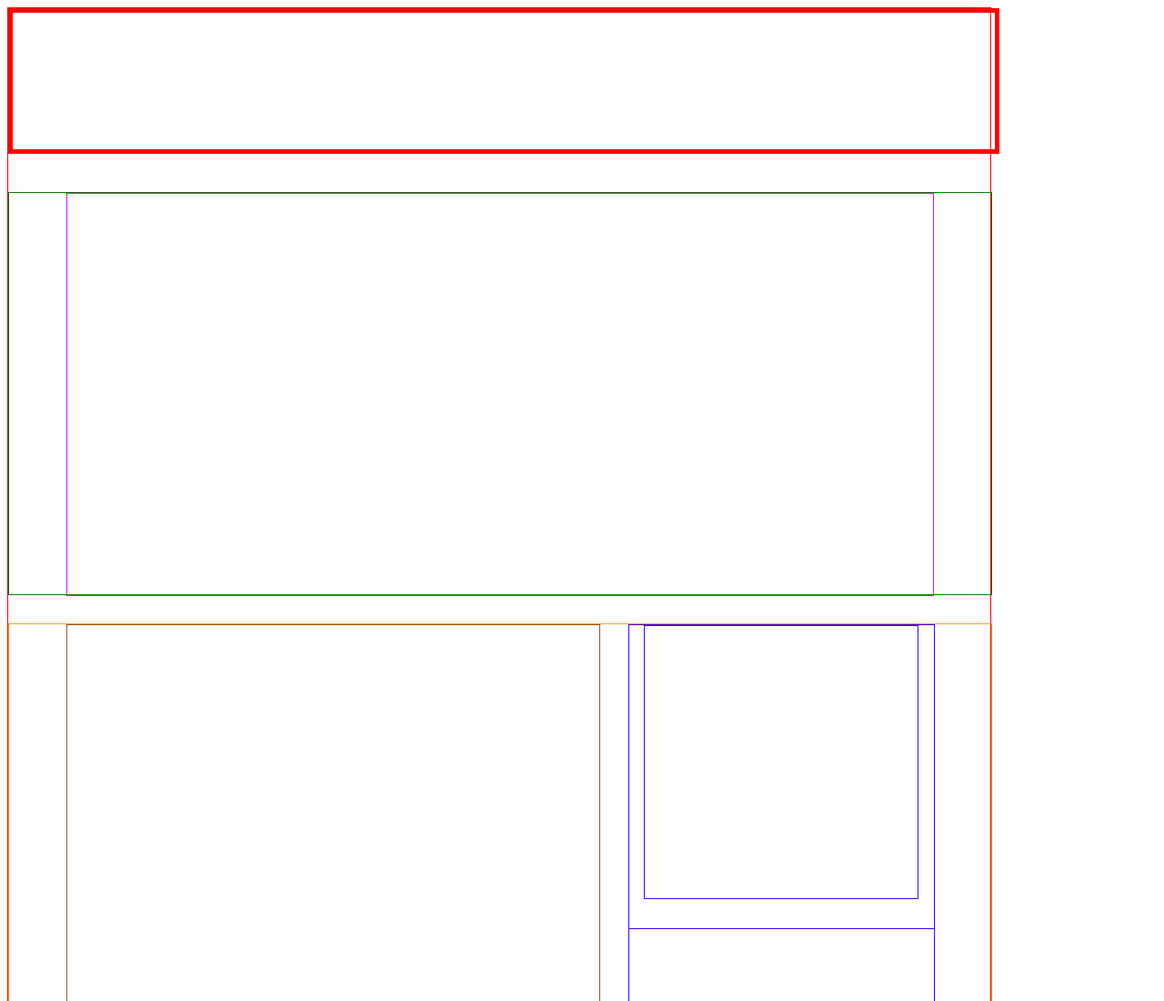
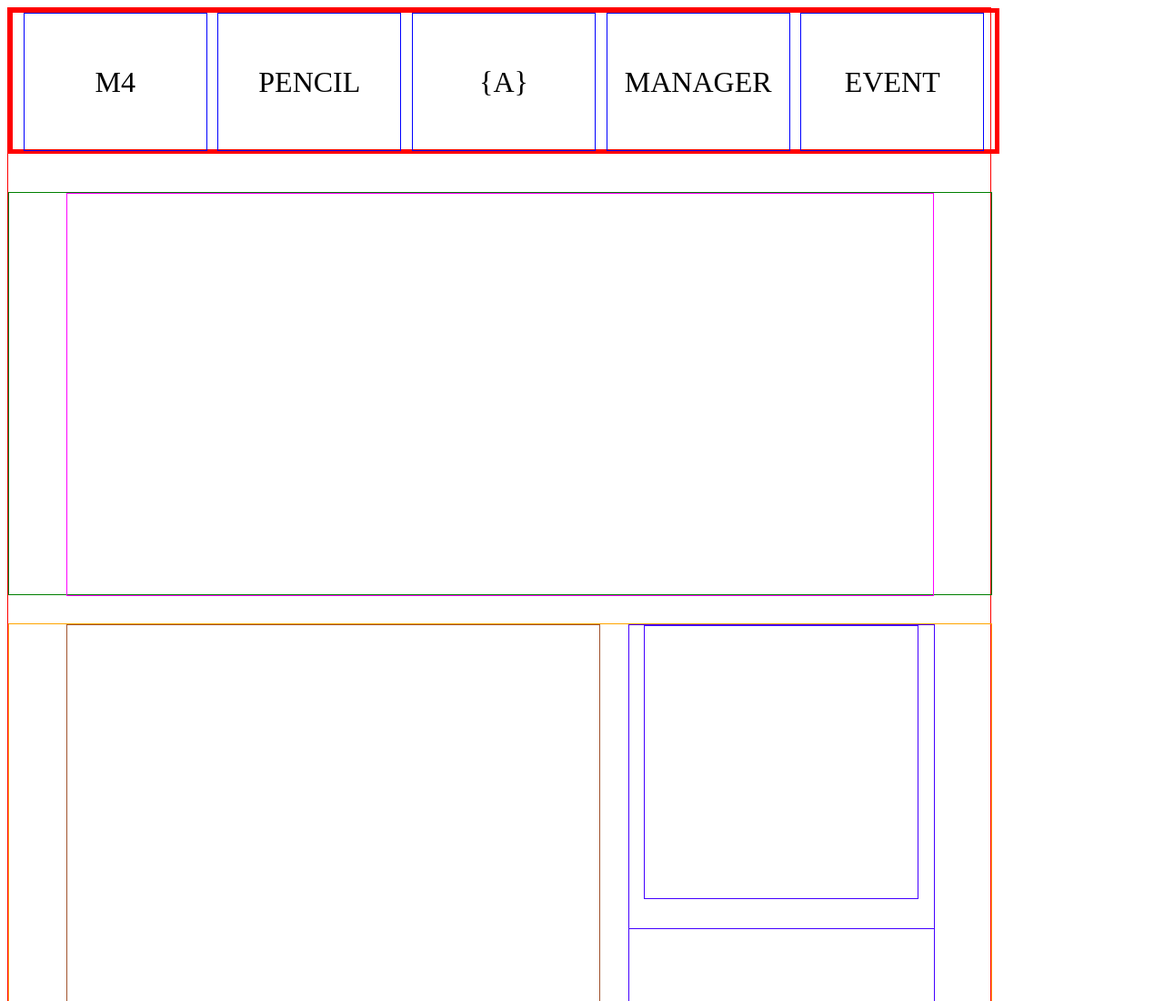
Before and after one commit to sorongosdev/apple_kiosk, a plain HTML site: page sub1.html in a window 1280 px wide. Shown: the top 1100 px of the page at 91% size. Drawn offline with Linux system fonts and the light colour scheme.

Commit message:
헤더 구분선 없이 만들어놓음

```diff
--- a/style_sub.css
+++ b/style_sub.css
@@ -5,10 +5,21 @@
   height: 1920px;
 }
 
-.sub-header {
+.sub-header-container {
   border: 5px solid red;
   width: 1080px;
   height: 150px;
+  display: flex;
+  justify-content: space-evenly;
+}
+
+.sub-header-container span {
+  width: 200px;
+  height: 150px;
+  font-size: 32px;
+  border: 1px solid blue;
+  text-align: center;
+  line-height: 150px;
 }
 
 .sub-btn-section {
--- a/sub1.html
+++ b/sub1.html
@@ -8,7 +8,13 @@
 
   <body>
     <div class="sub-frame">
-      <div class="sub-header"></div>
+      <div class="sub-header-container">
+        <span>M4</span>
+        <span>PENCIL</span>
+        <span>{A}</span>
+        <span>MANAGER</span>
+        <span>EVENT</span>
+      </div>
       <div class="sub-section">
         <div class="sub-top-container">
           <div class="sub-than-m2-btn"></div>
```
